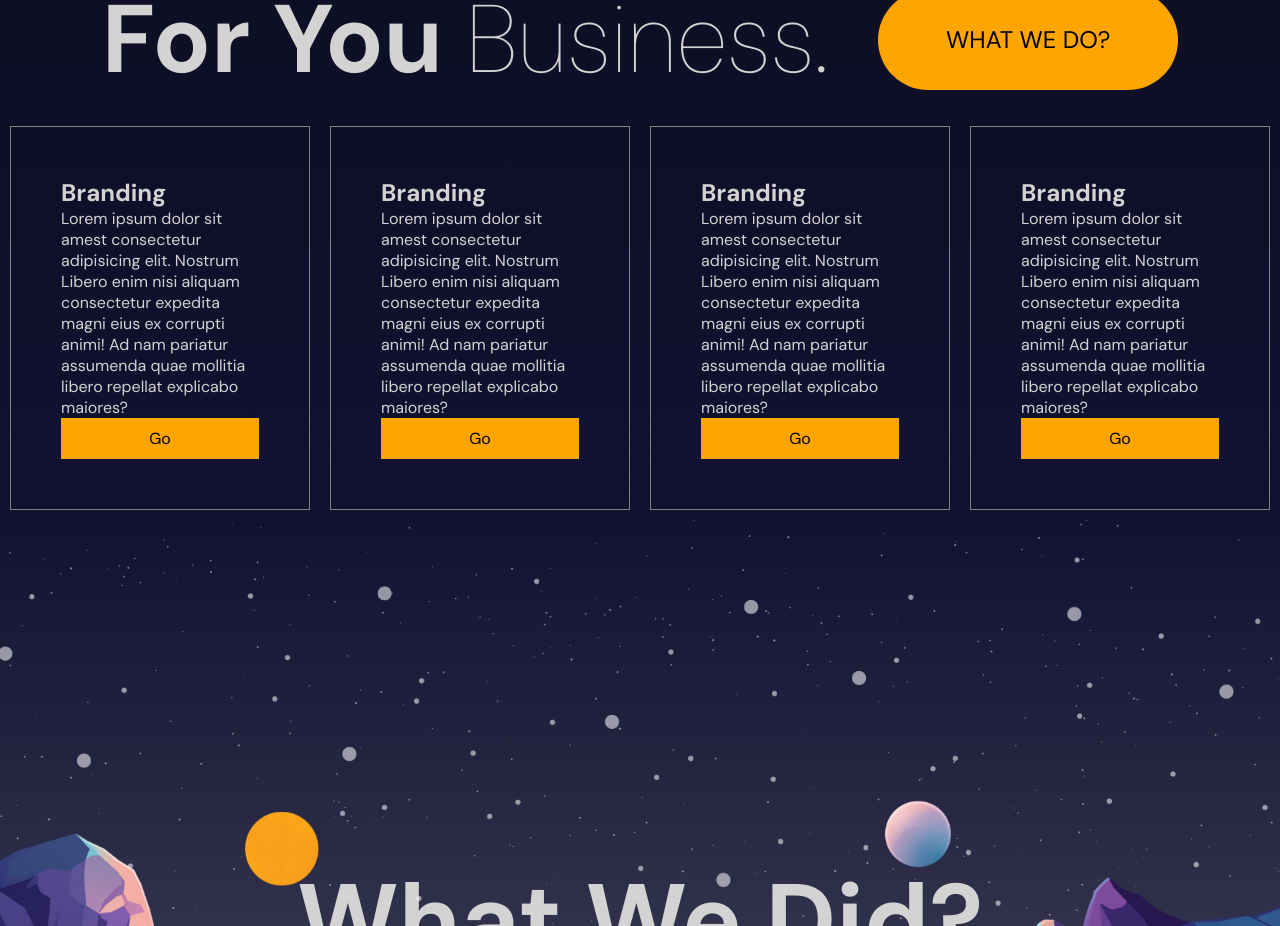
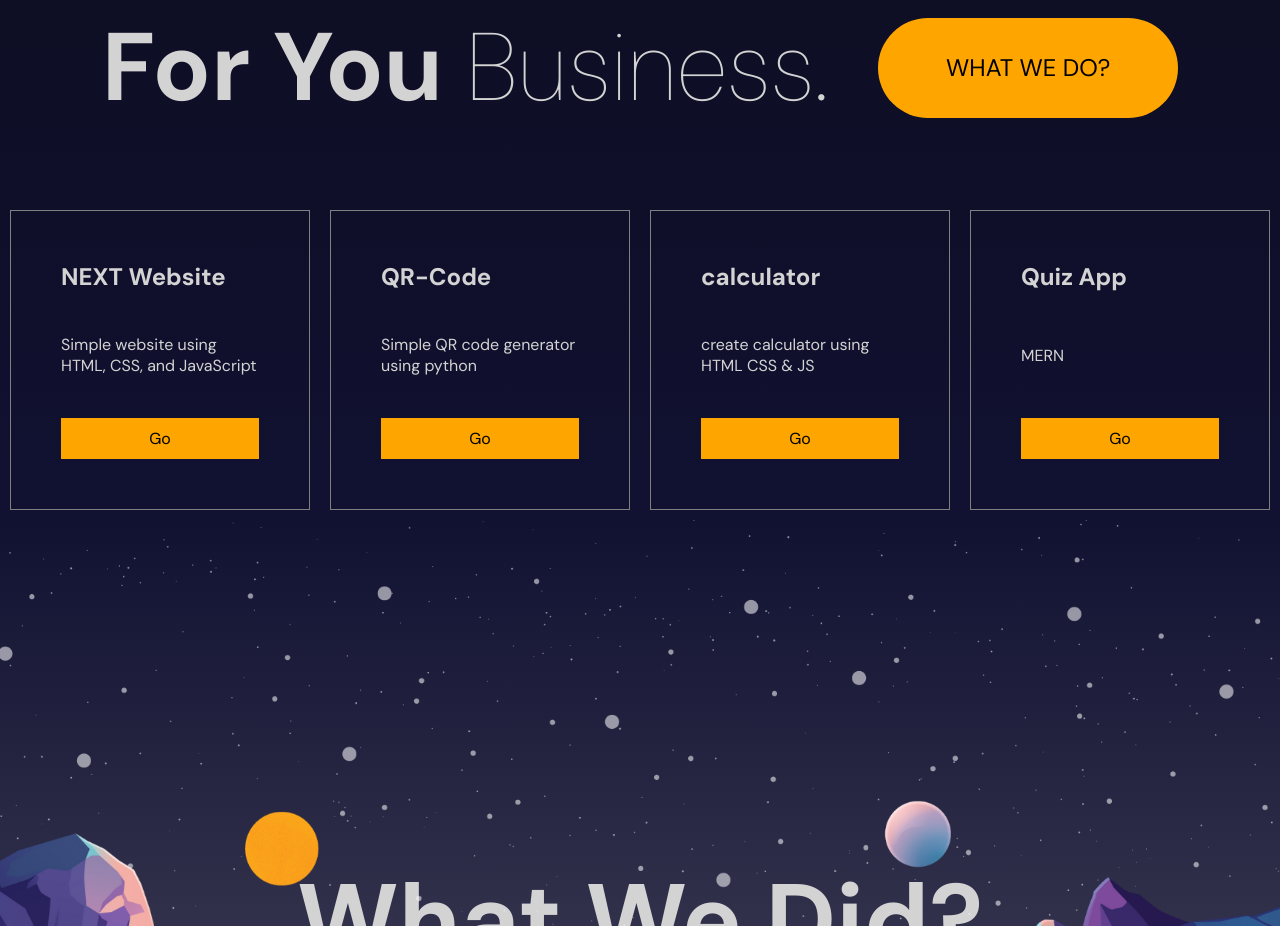
Before and after one commit to nimeshasewmini/PORTFOLIO, a React (Vite) app: page / in a window 1280 px wide. Shown: the part 1880-2806 px from the top of the page. Built offline with nearby package versions, Linux system fonts and the light colour scheme.

Commit message:
Add Services

```diff
--- a/src/components/sevices/Services.jsx
+++ b/src/components/sevices/Services.jsx
@@ -53,47 +53,40 @@ const Services = () => {
             </div>
         </motion.div>
         <motion.div className="listContainer" variants={variants}>
-             <motion.div className="box"  whileHover={{background:"lightgray", color:"black"}}>
-                <h2>Branding</h2>
-                <p>
-                    Lorem ipsum dolor sit amest consectetur adipisicing elit. Nostrum
-                    Libero enim nisi aliquam consectetur expedita magni eius ex corrupti
-                    animi! Ad nam pariatur assumenda quae mollitia libero repellat
-                    explicabo maiores?
-                </p>
-                <button>Go</button>
-             </motion.div>
+        <motion.div className="box" whileHover={{ background: "lightgray", color: "black" }}>
+            <h2>NEXT Website</h2>
+            <p>Simple website using HTML, CSS, and JavaScript</p>
+            <button onClick={() => window.open("https://github.com/nimeshasewmini/NEXT-website", "_blank")}>
+                Go
+            </button>
+        </motion.div>
 
-             <motion.div className="box" whileHover={{background:"lightgray", color:"black"}}>
-                <h2>Branding</h2>
-                <p>
-                    Lorem ipsum dolor sit amest consectetur adipisicing elit. Nostrum
-                    Libero enim nisi aliquam consectetur expedita magni eius ex corrupti
-                    animi! Ad nam pariatur assumenda quae mollitia libero repellat
-                    explicabo maiores?
-                </p>
-                <button>Go</button>
-             </motion.div>
-             <motion.div className="box"whileHover={{background:"lightgray", color:"black"}}>
-                <h2>Branding</h2>
-                <p>
-                    Lorem ipsum dolor sit amest consectetur adipisicing elit. Nostrum
-                    Libero enim nisi aliquam consectetur expedita magni eius ex corrupti
-                    animi! Ad nam pariatur assumenda quae mollitia libero repellat
-                    explicabo maiores?
-                </p>
-                <button>Go</button>
-             </motion.div>
-             <motion.div className="box" whileHover={{background:"lightgray", color:"black"}}>
-                <h2>Branding</h2>
-                <p>
-                    Lorem ipsum dolor sit amest consectetur adipisicing elit. Nostrum
-                    Libero enim nisi aliquam consectetur expedita magni eius ex corrupti
-                    animi! Ad nam pariatur assumenda quae mollitia libero repellat
-                    explicabo maiores?
-                </p>
-                <button>Go</button>
-             </motion.div>
+        <motion.div className="box" whileHover={{ background: "lightgray", color: "black" }}>
+            <h2>QR-Code</h2>
+            <p>Simple QR code generator using python</p>
+            <button onClick={() => window.open("https://github.com/nimeshasewmini/QR-Code", "_blank")}>
+                Go
+            </button>
+        </motion.div>
+
+
+           <motion.div className="box" whileHover={{ background: "lightgray", color: "black" }}>
+            <h2>calculator</h2>
+            <p>create calculator using HTML CSS & JS</p>
+            <button onClick={() => window.open("https://github.com/nimeshasewmini/calculator", "_blank")}>
+                Go
+            </button>
+        </motion.div>
+
+        <motion.div className="box" whileHover={{ background: "lightgray", color: "black" }}>
+            <h2>Quiz App</h2>
+            <p>MERN</p>
+            <button onClick={() => window.open("https://github.com/nimeshasewmini/QuizApp", "_blank")}>
+                Go
+            </button>
+        </motion.div>
+
+
         </motion.div>
 
         </motion.div>
```
